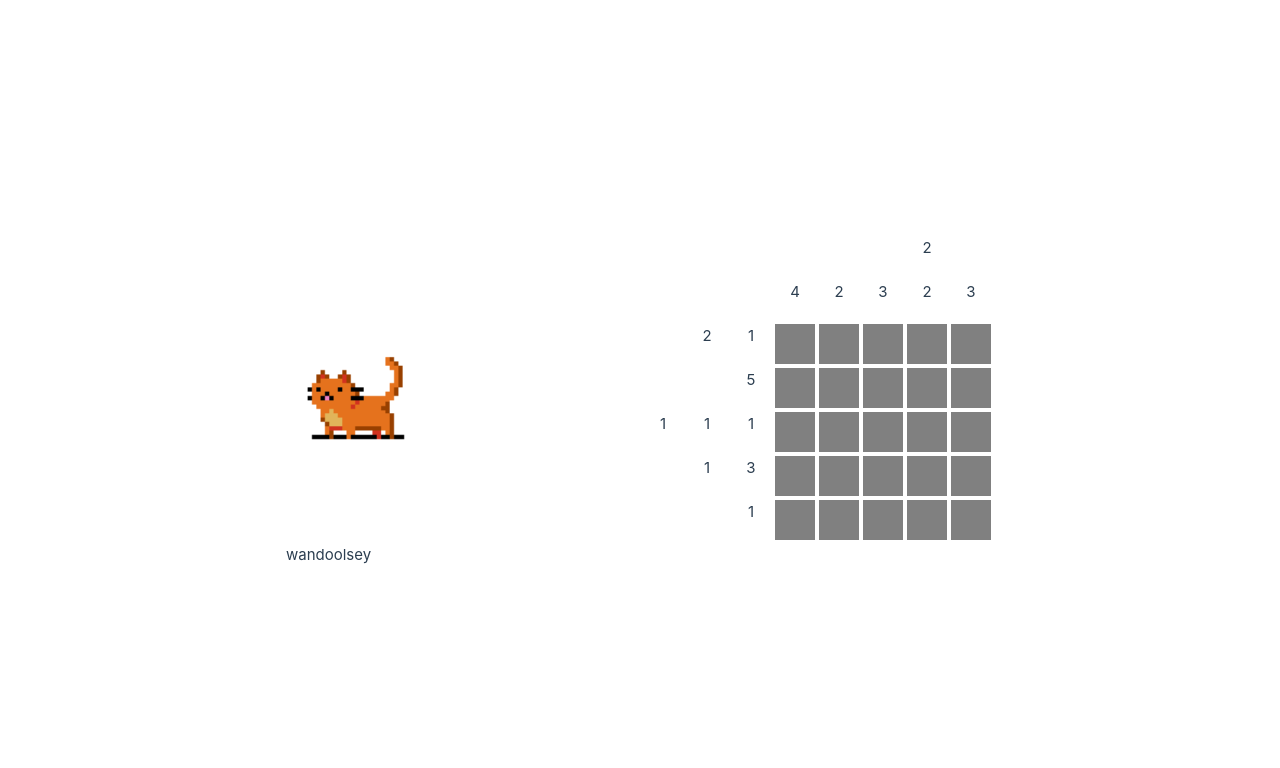
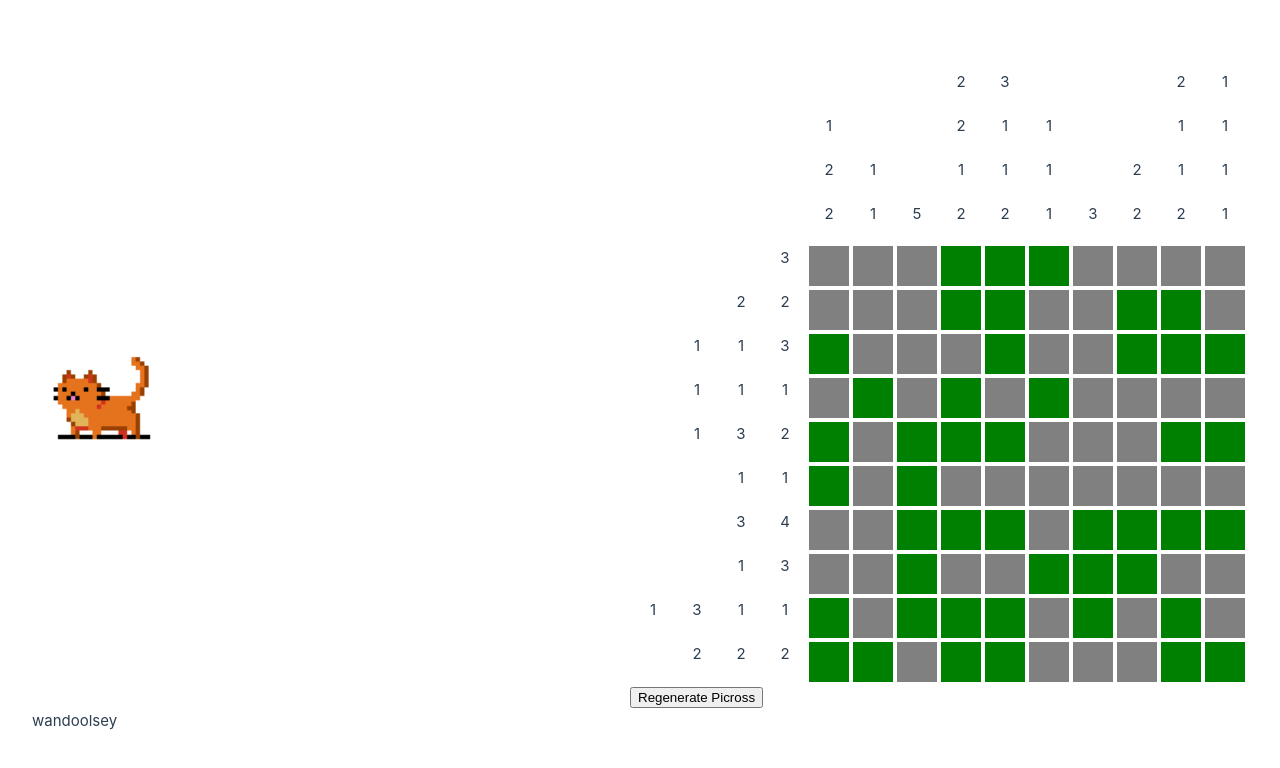
Before and after one commit to Energised/PX, a Vue app: page / in a window 1280 px wide. Shown: the top 768 px of the page. Built offline with nearby package versions, Linux system fonts and the light colour scheme.

Commit message:
Finish generating row and column hints, remove hard coded data from front end, allow model to update and gen new puzzle

```diff
--- a/src/App.vue
+++ b/src/App.vue
@@ -9,7 +9,11 @@ import Board from './components/Board.vue'
 
 import BoardDataGenerator from './features/BoardDataGenerator'
 
-const data = new BoardDataGenerator(10, 10);
+let data = ref(new BoardDataGenerator(10, 10));
+
+function regeneratePicross(){
+    data.value.update();
+}
 
 </script>
 
@@ -20,9 +24,12 @@ const data = new BoardDataGenerator(10, 10);
 
   <main>
     <Board
-        :width="5"
-        :height="5">
+        v-model="data"
+        :width="data.width"
+        :height="data.height">
     </Board>
+
+    <button @click="regeneratePicross">Regenerate Picross</button>
   </main>
 
   <!-- Look into how flexboxes work again -->
--- a/src/components/Board.vue
+++ b/src/components/Board.vue
@@ -6,55 +6,29 @@ import Block from "./Block.vue"
 import Hint from "./Hint.vue"
 import Empty from "./Empty.vue"
 
+const model = defineModel<BoardDataGenerator>();
+
 const props = defineProps<{
     width: number
     height: number
 }>();
 
-// board data - load from persistence somehow
-
-const boardState = ref<boolean[][]>(
-    [
-        [false, false, false, false, false],
-        [false, false, false, false, false],
-        [false, false, false, false, false],
-        [false, false, false, false, false],
-        [false, false, false, false, false]
-    ]
-);
-
-const rowHints = ref<number[][]>([
-    [0, 2, 1],
-    [0, 0, 5],
-    [1, 1, 1],
-    [0, 1, 3],
-    [0, 0, 1]
-]);
-
-const columnHints = ref<number[][]>([
-    [0, 4],
-    [0, 2],
-    [0, 3],
-    [2, 2],
-    [0, 3]
-]);
-
 // computed methods
 
 const longestRowHint = computed<number>(() => {
-    return rowHints.value[0].length;
+    return model.value.rowHints[0].length;
 });
 
 const longestColumnHint = computed<number>(() => {
-    return columnHints.value[0].length;
+    return model.value.columnHints[0].length;
 });
 
 const tableWidth = computed(() => {
-    return props.width + longestRowHint.value;
+    return model.value.width + longestRowHint.value;
 });
 
 const tableHeight = computed(() => {
-    return props.height + longestColumnHint.value;
+    return model.value.height + longestColumnHint.value;
 });
 
 // functions
@@ -68,13 +42,13 @@ function isEmptySpace(y : number, x : number) : boolean{
     // in column hint space
     if(y < longestColumnHint.value && x >= longestRowHint.value){
         let columnHintKey : number = x - longestRowHint.value;
-        return columnHints.value[columnHintKey][y] == 0;
+        return model.value.columnHints[columnHintKey][y] == 0;
     }
 
     // in row hint space
     if(y >= longestColumnHint.value && x < longestRowHint.value){
         let rowHintKey : number = y - longestColumnHint.value;
-        return rowHints.value[rowHintKey][x] == 0;
+        return model.value.rowHints[rowHintKey][x] == 0;
     }
 
     // must be a Block
@@ -86,7 +60,7 @@ function isColumnHintSpace(y : number, x : number) : boolean{
     if(y < longestColumnHint.value && x >= longestRowHint.value){
         let columnHintKey : number = x - longestRowHint.value;
         // index for this hint array will always be y
-        return columnHints.value[columnHintKey][y] != 0;
+        return model.value.columnHints[columnHintKey][y] != 0;
     }
 
     return false;
@@ -96,7 +70,7 @@ function isRowHintSpace(y : number, x : number) : boolean{
     // in row hint space
     if(y >= longestColumnHint.value && x < longestRowHint.value){
         let rowHintKey : number = y - longestColumnHint.value;
-        return rowHints.value[rowHintKey][x] != 0;
+        return model.value.rowHints[rowHintKey][x] != 0;
     }
 
     return false;
@@ -121,16 +95,16 @@ function isBlockSpace(y : number, x : number) : boolean{
                             <Empty :x="x" :y="y"></Empty>
                         </template>
                         <template v-else-if="isColumnHintSpace(y, x)">
-                            <Hint :column-hints="columnHints"
-                                  :row-hints="rowHints"
+                            <Hint :column-hints="model.columnHints"
+                                  :row-hints="model.rowHints"
                                   :first-index="x - longestRowHint"
                                   :second-index="y"
                                   :is-column="true">
                             </Hint>
                         </template>
                         <template v-else-if="isRowHintSpace(y, x)">
-                            <Hint :column-hints="columnHints"
-                                  :row-hints="rowHints"
+                            <Hint :column-hints="model.columnHints"
+                                  :row-hints="model.rowHints"
                                   :first-index="y - longestColumnHint"
                                   :second-index="x"
                                   :is-column="false">
@@ -138,7 +112,7 @@ function isBlockSpace(y : number, x : number) : boolean{
                         </template>
                         <template v-else>
                             <Block
-                                v-model="boardState[y - longestColumnHint][x - longestRowHint]"
+                                v-model="model.boardState[y - longestColumnHint][x - longestRowHint]"
                                 :y="y - longestColumnHint"
                                 :x="x - longestRowHint">
                             </Block>
--- a/src/features/BoardDataGenerator.ts
+++ b/src/features/BoardDataGenerator.ts
@@ -11,6 +11,18 @@ export default class BoardDataGenerator{
         this.width = width;
         this.height = height;
 
+        this.boardState = [];
+        this.columnHints = [];
+        this.rowHints = [];
+
+        this.generateBoardState();
+        this.generateColumnHints();
+        this.generateRowHints();
+    }
+
+    // regenerate board
+
+    update(): void{
         this.boardState = [];
         this.columnHints = [];
         this.rowHints = [];
@@ -35,12 +47,96 @@ export default class BoardDataGenerator{
         }
     }
 
+    /*
+     * By default boardState is row-aligned - meaning each sub-array represents a row on
+     * the Picross board from top to bottom
+     */
     generateColumnHints() : void{
+        let vm = this;
+        let boardStateAsColumns : boolean[][] = getColumnAlignedBoardState();
+        this.columnHints = generateColumnHints();
+        this.applyPreceedingZeroesToHints(this.columnHints);
 
+        function getColumnAlignedBoardState() : boolean[][]{
+            let columnAlignedBoardState : boolean[][] = [];
+            let column : boolean[] = [];
+
+            for(let w = 0; w < vm.width; w++){
+                for(let h = 0; h < vm.height; h++){
+                    column.push(vm.boardState[h][w]);
+                }
+                columnAlignedBoardState.push(column);
+                column = [];
+            }
+
+            return columnAlignedBoardState;
+        }
+
+        function generateColumnHints() : number[][]{
+            let columnHints : number[][] = [];
+
+            let columnAsHints : number[] = [];
+            let countsOfOne = 0;
+            for(let w = 0; w < vm.width; w++){
+                let boardStateColumn : boolean[] = boardStateAsColumns[w];
+                for(let h = 0; h < vm.height; h++){
+                    // if current element is true
+                    if(boardStateColumn[h]){
+                        countsOfOne++;
+                    }
+                    // if current run of trues is finished
+                    if(boardStateColumn[h] == false && countsOfOne != 0){
+                        columnAsHints.push(countsOfOne);
+                        countsOfOne = 0;
+                        continue;
+                    }
+                }
+                // if the row/column ended on a one
+                if(countsOfOne > 0){
+                    columnAsHints.push(countsOfOne);
+                    countsOfOne = 0;
+                }
+                columnHints.push(columnAsHints);
+                columnAsHints = [];
+            }
+            return columnHints;
+        }
     }
 
     generateRowHints() : void{
+        let vm = this;
+        this.rowHints = generateRowHints();
+        this.applyPreceedingZeroesToHints(this.rowHints);
 
+        function generateRowHints() : number[][]{
+            let rowHints : number[][] = [];
+
+            let rowAsHints : number[] = [];
+            let countsOfOne = 0;
+            for(let h = 0; h < vm.height; h++){
+                let boardStateColumn : boolean[] = vm.boardState[h];
+                for(let w = 0; w < vm.width; w++){
+                    // if current element is true
+                    if(boardStateColumn[w]){
+                        countsOfOne++;
+                    }
+                    // if current run of trues is finished
+                    if(boardStateColumn[w] == false && countsOfOne != 0){
+                        rowAsHints.push(countsOfOne);
+                        countsOfOne = 0;
+                        continue;
+                    }
+                }
+                // if the row/column ended on a one
+                if(countsOfOne > 0){
+                    rowAsHints.push(countsOfOne);
+                    countsOfOne = 0;
+                }
+                rowHints.push(rowAsHints);
+                rowAsHints = [];
+            }
+            return rowHints;
+        }
     }
 
     // general methods
@@ -54,4 +150,15 @@ export default class BoardDataGenerator{
         return Math.floor(Math.random() * value);
     }
 
+    applyPreceedingZeroesToHints(hints : number[][]) : void{
+        let longestHintList : number = Math.max(...hints.map(h => h.length));
+
+        for(let hintArray of hints){
+            if(hintArray.length < longestHintList){
+                let numberOfZerosToAdds = longestHintList - hintArray.length;
+                hintArray.unshift(...Array(numberOfZerosToAdds).fill(0));
+            }
+        }
+    }
+
 }
```
Also changed, not shown: 1 other file (tests, documents, lock files or other folders).
